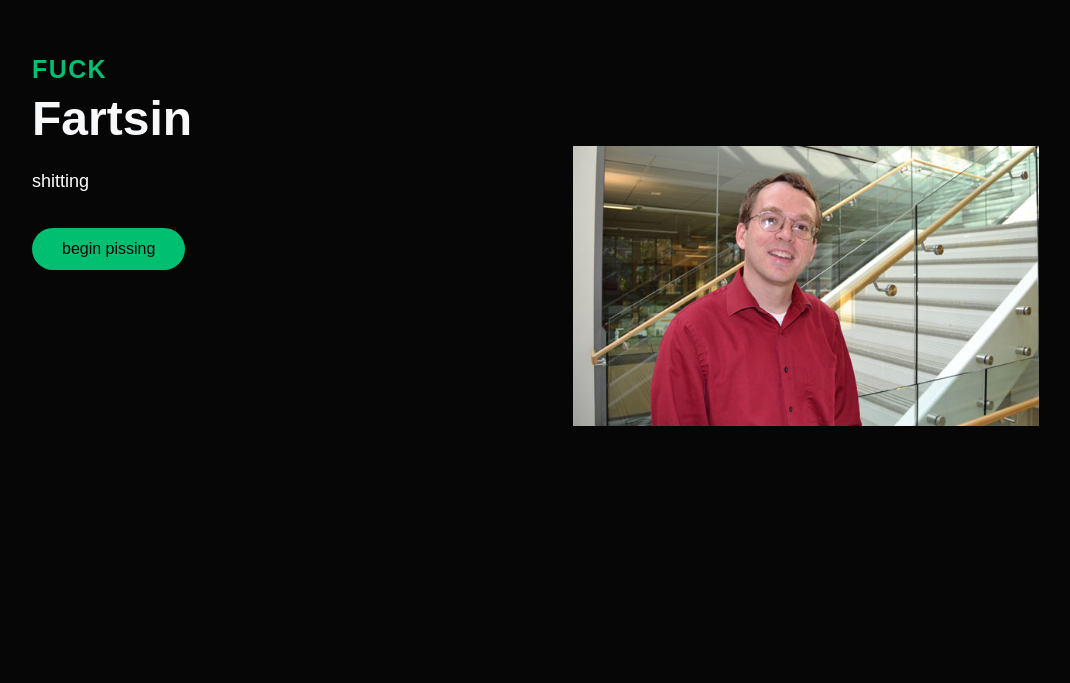
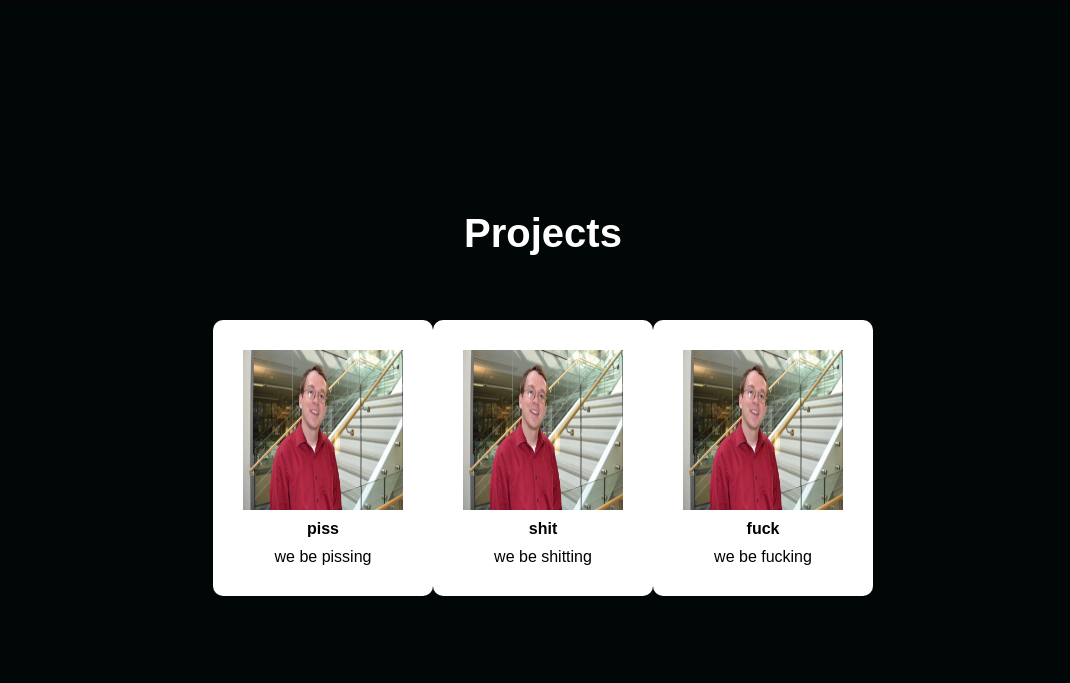
Before and after one commit to TheDeafOne/portfolio, a React (Create React App) app: page / in a window 1280 px wide. Shown: the part 2697-3380 px from the top of the page, without its empty margins (97-1167 px from the left). Built offline with nearby package versions, Linux system fonts and the light colour scheme.

Commit message:
added project section to home page

```diff
--- a/src/pages/index.js
+++ b/src/pages/index.js
@@ -1,9 +1,10 @@
 import React, { useState } from 'react';
+import { homeObjOne, homeObjTwo, homeObjThree, homeObjFour,  homeObjFive} from '../components/InfoSection/Data';
 import Sidebar from '../components/Sidebar';
 import Navbar from '../components/Navbar';
 import WelcomeSection from '../components/WelcomeSection';
 import InfoSection from '../components/InfoSection';
-import { homeObjOne, homeObjTwo, homeObjThree, homeObjFour,  homeObjFive} from '../components/InfoSection/Data';
+import Projects from '../components/ProjectsSection';
 
 const Home = () => {
     const [isOpen, setIsOpen] = useState(false);
@@ -20,6 +21,7 @@ const Home = () => {
         <InfoSection {...homeObjOne}/>
         <InfoSection {...homeObjTwo}/>
         <InfoSection {...homeObjThree}/>
+        <Projects />
         <InfoSection {...homeObjFour}/>
         <InfoSection {...homeObjFive}/>
     </>
```
